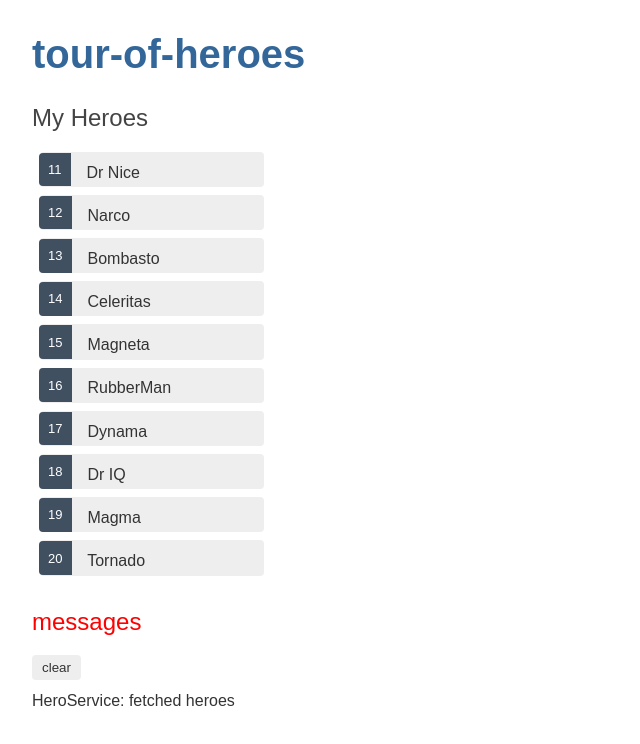
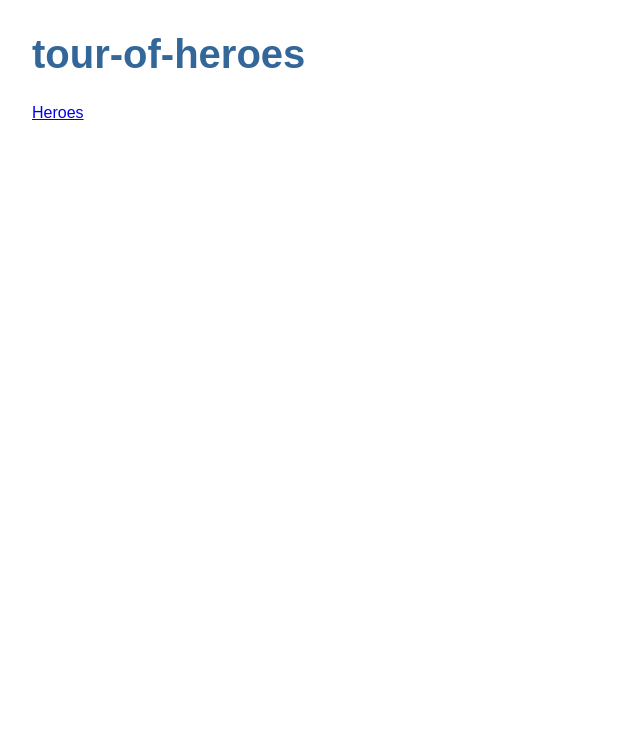
Before and after one commit to elyselam/AngularProject, an Angular app: page / in a window 1280 px wide. Shown: the top 744 px of the page, without its empty margins (0-640 px from the left). Built offline with nearby package versions, Linux system fonts and the light colour scheme.

Commit message:
add router

```diff
--- a/src/app/app-routing.module.ts
+++ b/src/app/app-routing.module.ts
@@ -1,7 +1,11 @@
 import { NgModule } from '@angular/core';
 import { RouterModule, Routes } from '@angular/router';
+import {HeroesComponent} from './heroes/heroes.component';
 
-const routes: Routes = [];
+//path: string that matches the url, and display the component
+const routes: Routes = [{
+  path: 'heroes', component: HeroesComponent
+}];
 
 @NgModule({
   imports: [RouterModule.forRoot(routes)],
--- a/src/app/app.component.html
+++ b/src/app/app.component.html
@@ -1,5 +1,12 @@
 <h1>{{title}}</h1>
-<app-heroes></app-heroes>
+
+<router-outlet></router-outlet>
+<!--<app-heroes></app-heroes>-->
+<!--no longer needs this bc app will only display HeroesComp when navigated to it
+tells router where to display routed views -->
 
 
+<nav>
+  <a routerLink="/heroes"> Heroes</a>
+</nav>
 <app-messages></app-messages>
--- a/src/app/heroes/heroes.component.ts
+++ b/src/app/heroes/heroes.component.ts
@@ -19,7 +19,7 @@ export class HeroesComponent implements OnInit {
     this.messageService.add(`HeroesComp: selected hero id=${hero.id}`);
   }
   //better to call getHeroes() inside ngOnInit than constructor
-  // bc constructor shouldn't DO anything, only simple initialization ex. wiring params to properties
+  // bc constructor shouldn't Do anything, only simple initialization ex. wiring params to properties
   ngOnInit(): void {
     this.getHeroes();
   }
@@ -31,7 +31,6 @@ export class HeroesComponent implements OnInit {
   getHeroes(): void {
     this.heroService.getHeroes()
       .subscribe((heroes) => {
-        // console.log(heroes);
         this.heroes = heroes;
       });
   }
```
Also changed, not shown: src/app/hero-detail/hero-detail.component.html (line endings or trailing spaces).
